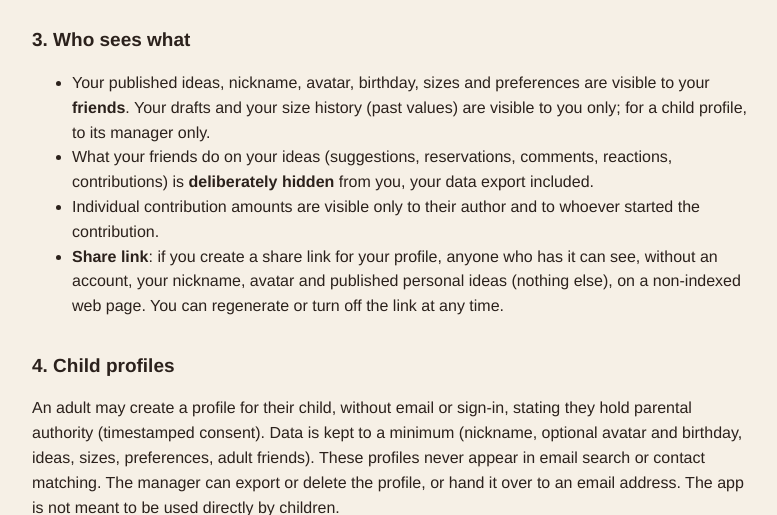
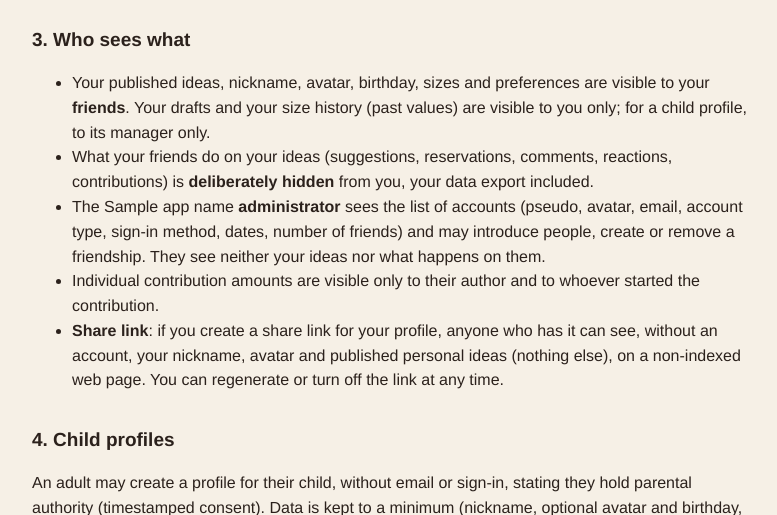
Before and after one commit to SanLucos/idees-cadeaux, a Symfony app: template backend/templates/legal/privacy.en.html.twig in a window 1280 px wide. Shown: the part 1071-1586 px from the top of the page, without its empty margins (248-1025 px from the left). Run offline with Twig, Linux system fonts and the light colour scheme; the template is opened without the code that fills it: most values are stand-ins (such as "Sample title", 1, 10 or a date in 2020); some libraries are stand-ins or nearby versions.

Commit message:
docs(privacy): what the administrator sees and does
Co-Authored-By: Claude Opus 5.5 <noreply@anthropic.com>
Claude-Session: https://claude.ai/code/session_01JABcGkMLoF5U5eCh4wAnBk

```diff
--- a/backend/templates/legal/privacy.en.html.twig
+++ b/backend/templates/legal/privacy.en.html.twig
@@ -27,6 +27,7 @@
 <ul>
     <li>Your published ideas, nickname, avatar, birthday, sizes and preferences are visible to your <strong>friends</strong>. Your drafts and your size history (past values) are visible to you only; for a child profile, to its manager only.</li>
     <li>What your friends do on your ideas (suggestions, reservations, comments, reactions, contributions) is <strong>deliberately hidden</strong> from you, your data export included.</li>
+    <li>The {{ app_name }} <strong>administrator</strong> sees the list of accounts (pseudo, avatar, email, account type, sign-in method, dates, number of friends) and may introduce people, create or remove a friendship. They see neither your ideas nor what happens on them.</li>
     <li>Individual contribution amounts are visible only to their author and to whoever started the contribution.</li>
     <li><strong>Share link</strong>: if you create a share link for your profile, anyone who has it can see, without an account, your nickname, avatar and published personal ideas (nothing else), on a non-indexed web page. You can regenerate or turn off the link at any time.</li>
 </ul>
--- a/backend/templates/legal/privacy.fr.html.twig
+++ b/backend/templates/legal/privacy.fr.html.twig
@@ -27,6 +27,7 @@
 <ul>
     <li>Vos idées publiées, pseudo, avatar, anniversaire, tailles et préférences sont visibles de vos <strong>amis</strong>. Vos brouillons et l'historique de vos tailles (leurs valeurs passées) ne sont visibles que de vous ; pour un profil enfant, de son seul gestionnaire.</li>
     <li>Ce que vos amis font sur vos idées (suggestions, réservations, commentaires, réactions, cotisations) vous est <strong>volontairement caché</strong>, y compris dans l'export de vos données.</li>
+    <li>L'<strong>administrateur</strong> de {{ app_name }} voit la liste des comptes (pseudo, avatar, email, type de compte, mode de connexion, dates, nombre d'amis) et peut proposer une mise en relation, créer ou supprimer une amitié. Il ne voit ni vos idées ni ce qui s'y fait.</li>
     <li>Les montants individuels d'une cotisation ne sont visibles que de leur auteur et de l'initiateur de la cotisation.</li>
     <li><strong>Lien de partage</strong> : si vous créez un lien de partage de votre profil, toute personne qui l'a peut voir, sans compte, votre pseudo, votre avatar et vos idées personnelles publiées (rien d'autre), sur une page web non indexée. Vous pouvez régénérer ou désactiver ce lien à tout moment.</li>
 </ul>
```
